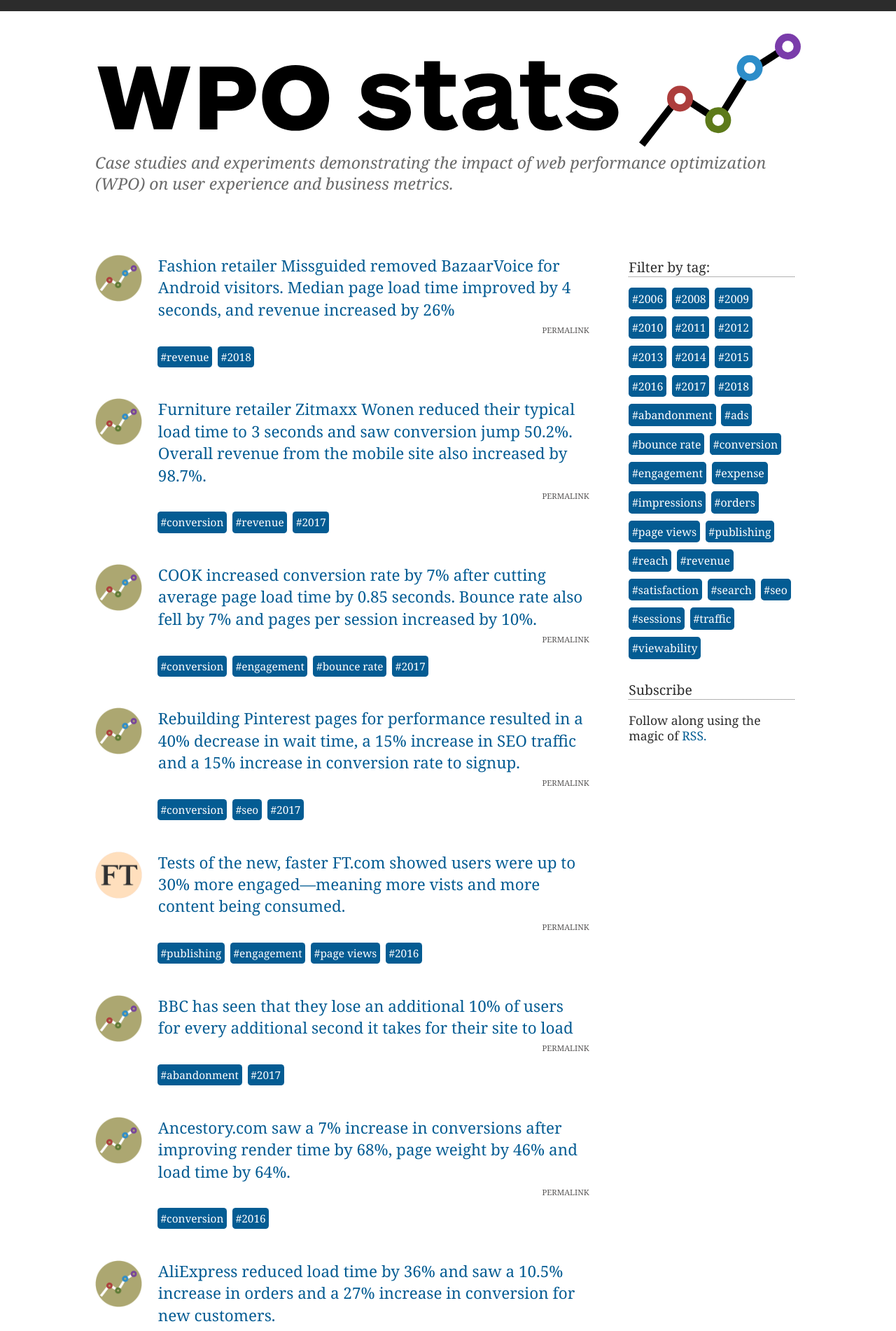
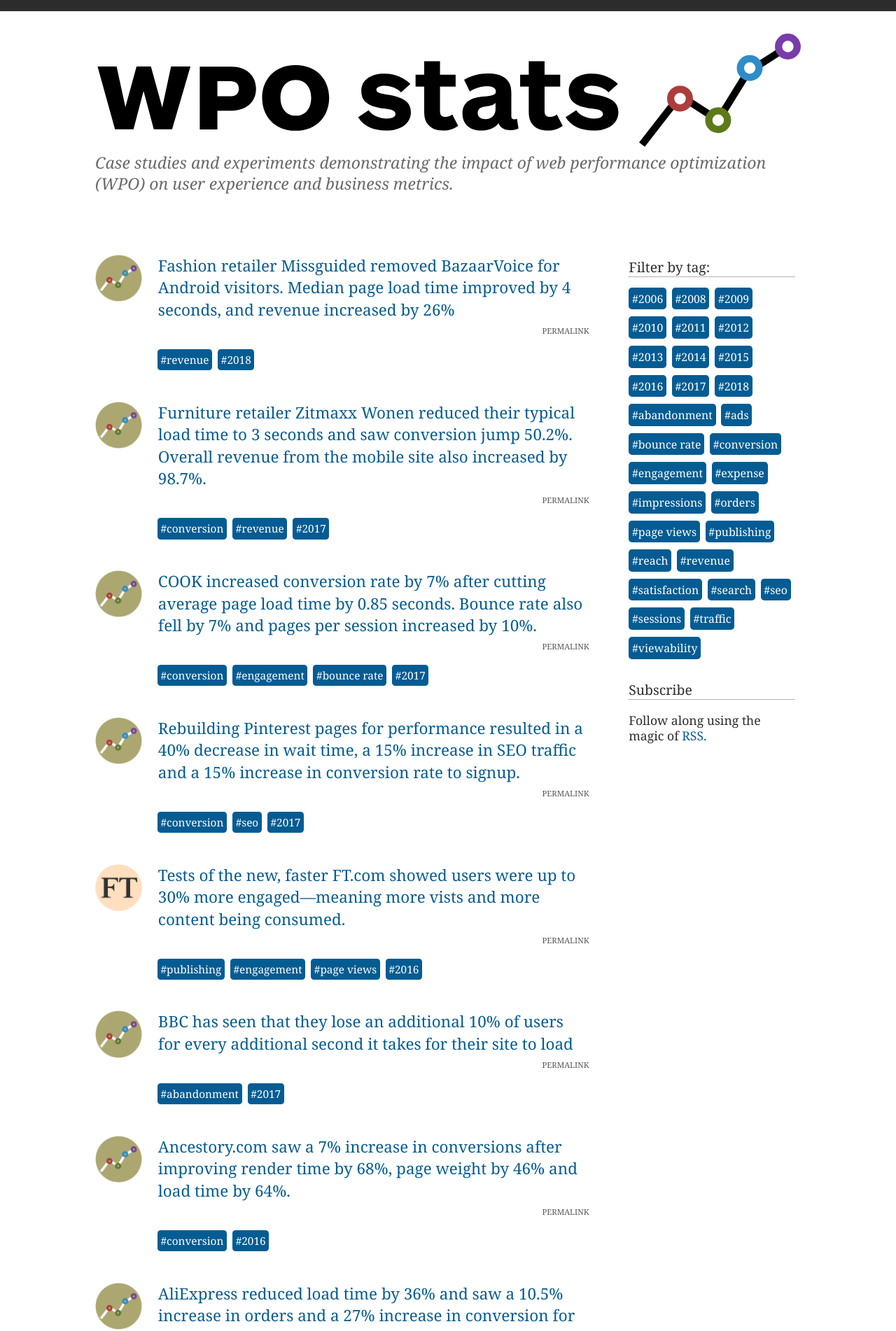
Before and after one commit to tkadlec/WPOStats, a Jekyll site: the page built from index.html, in a window 1280 px wide. Shown: the top 1902 px of the page at 70% size. Built offline with Jekyll 4.4.1, drawn with Linux system fonts in a browser that asks for light colours; the list of posts is cut into pages by our own code.

Commit message:
Paragraphs instead of h3's for stories

```diff
--- a/_layouts/post.html
+++ b/_layouts/post.html
@@ -9,9 +9,9 @@
           {% else %}
             <img src="/img/generic.png" alt="WPO Stats Icon" />
           {% endif %}
-          <h3>
+          <p>
             <a href="{{ page.storySource }}">{{ page.title }}</a>
-          </h3>
+          </p>
           <span class="tags">
             {% for tag in page.tags %}
               <a class="tag" href="/tags/{{tag}}">#{{tag}}</a>
--- a/_layouts/tag_index.html
+++ b/_layouts/tag_index.html
@@ -16,9 +16,9 @@
           {% else %}
           <img src="/img/generic.png" alt="WPO Stats Icon" />
           {% endif %}
-          <h3>
+          <p>
             <a href="{{ post.storySource }}">{{ post.title }}</a> <small><a href="{{post.url}}">Permalink</a></small>
-          </h3>
+          </p>
           <span class="tags">
             {% for tag in post.tags %}
               <a class="tag" href="/tags/{{tag}}">#{{tag}}</a>
--- a/_sass/base/_base.scss
+++ b/_sass/base/_base.scss
@@ -40,7 +40,7 @@
 	line-height: 1.3em;
 }
 
-h1, h3{
+h1, h2, h3{
 	font-weight: normal;
 }
 a{
--- a/_sass/objects/_slats.scss
+++ b/_sass/objects/_slats.scss
@@ -19,8 +19,9 @@
 			margin-right: .5em;
 		}
 	}
-	h3{
+	p{
 		margin-bottom: .5em;
+		font-size: 1.17em;
 		@media screen and (min-width: $bp-xsmall) {
 			padding-left: 4em;
 		}
@@ -46,7 +47,7 @@
 	a{
 		line-height: 1.4em;
 	}
-	h3 a:hover{
+	p a:hover{
 		border-bottom: darken($blue, 15);
 		color: darken($blue, 15);
 	}
--- a/index.html
+++ b/index.html
@@ -11,9 +11,9 @@
           {% else %}
           <img src="/img/generic.png" alt="WPO Stats Icon" />
           {% endif %}
-          <h3>
+          <p>
             <a href="{{ post.storySource }}">{{ post.title }}</a> <small><a href="{{post.url}}">Permalink</a></small>
-          </h3>
+          </p>
           <span class="tags">
             {% for tag in post.tags %}
               <a class="tag" href="/tags/{{tag}}">#{{tag}}</a>
```
